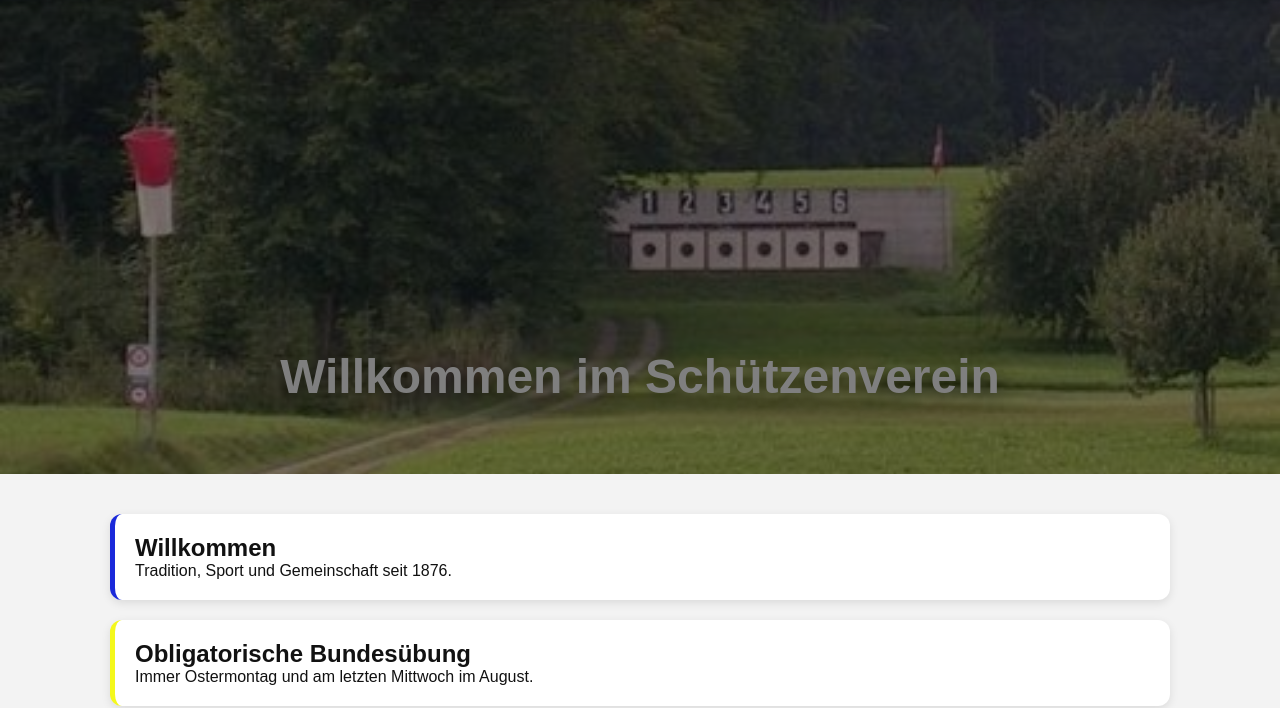
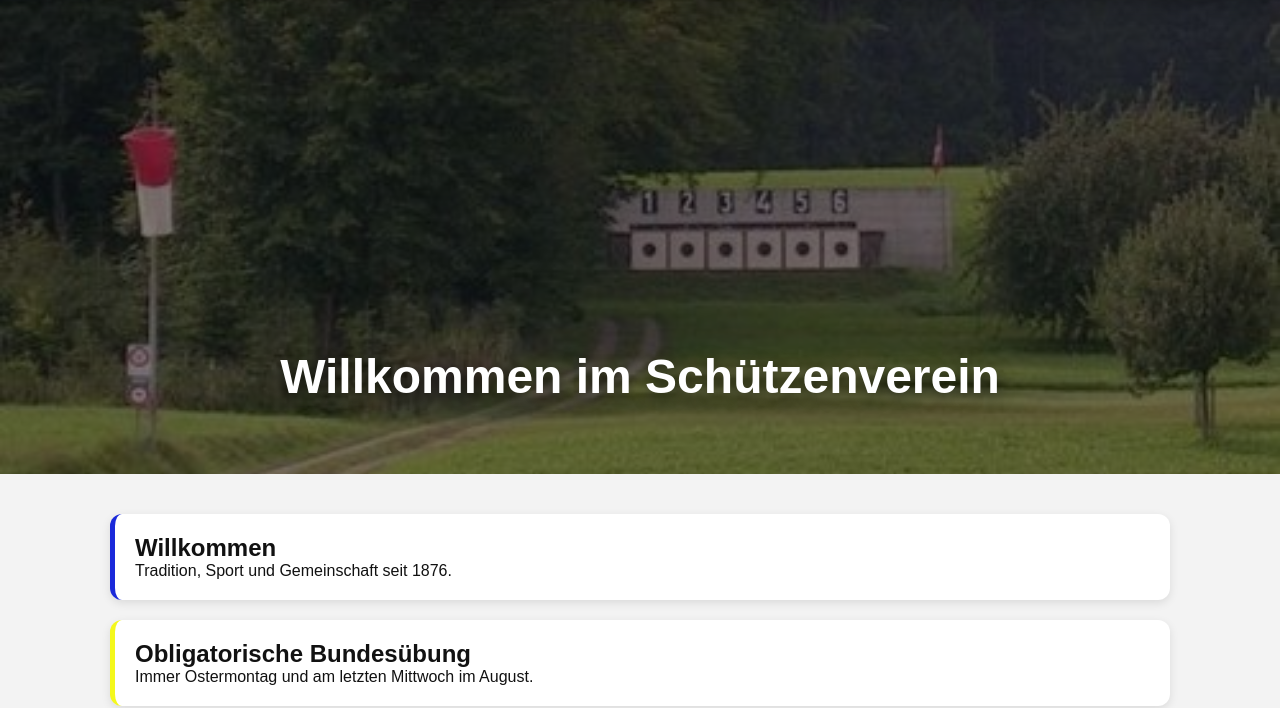
Before and after one commit to ThutSky-and-more/schuetzenverein, an Eleventy site: page index.njk in a window 1280 px wide. Shown: the part 96-804 px from the top of the page. Built offline with nearby package versions, Linux system fonts and the light colour scheme; Eleventy itself is replaced by a stand-in of ours; files that its build step writes are made by us from their sources.

Commit message:
Update index.njk

```diff
--- a/index.njk
+++ b/index.njk
@@ -160,12 +160,18 @@ nav a:hover{
 }
 
 .hero h1{
-    color: white;
+    position: relative;
+    z-index: 2;
+
+    color: #ffffff !important;
+
     font-size: 48px;
-    text-shadow: 0 5px 18px rgba(0,0,0,.6);
+    font-weight: 700;
+
     margin-bottom: 70px;
+
+    text-shadow: 0 4px 15px rgba(0,0,0,.7);
 }
-
 main{
   flex:1;
 }
```
